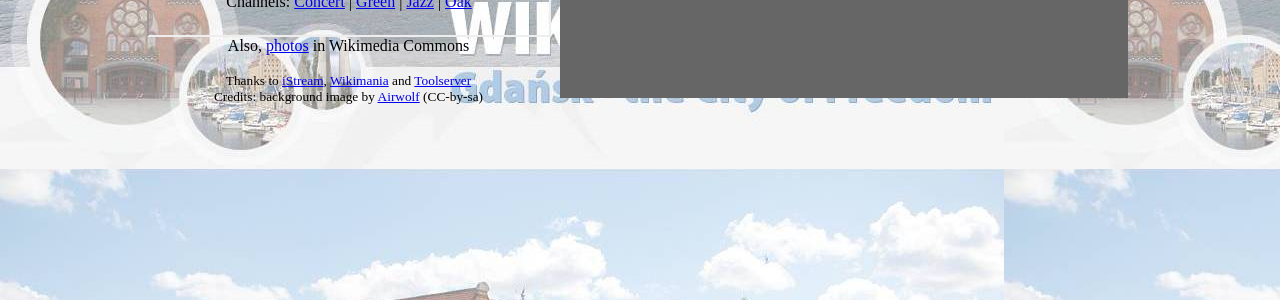
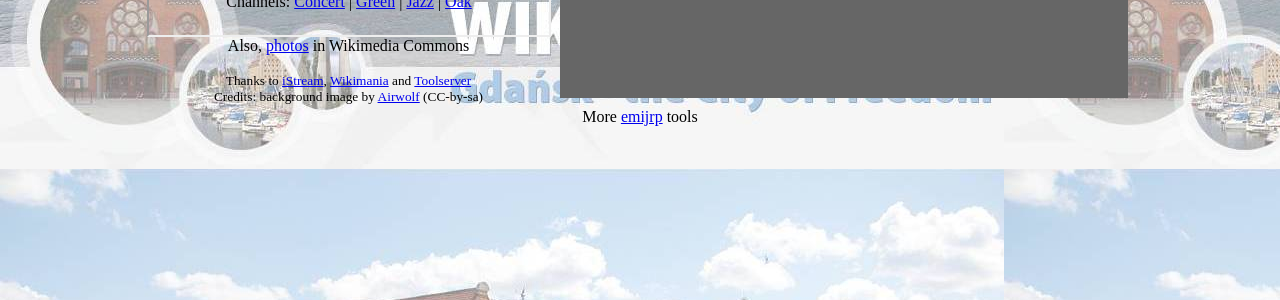
Before and after one commit to emijrp/wikimania, a PHP site: page / in a window 1280 px wide. Shown: the part 436-736 px from the top of the page. Run offline with PHP 8.4, Linux system fonts and the light colour scheme.

Commit message:
git-svn-id: https://toolserver.googlecode.com/svn/trunk/wikimania@472 c6dfa21e-ad1b-11dd-a35d-6bd55b4a219c

```diff
--- a/index.php
+++ b/index.php
@@ -17,6 +17,7 @@
 		<td valign=top><div class="monitter" id="tweets" title="wikimania"></div></td>
 	</tr>
 </table>
+More <a href="http://toolserver.org/~emijrp/">emijrp</a> tools
 </center>
 </body>
 </html>
```
